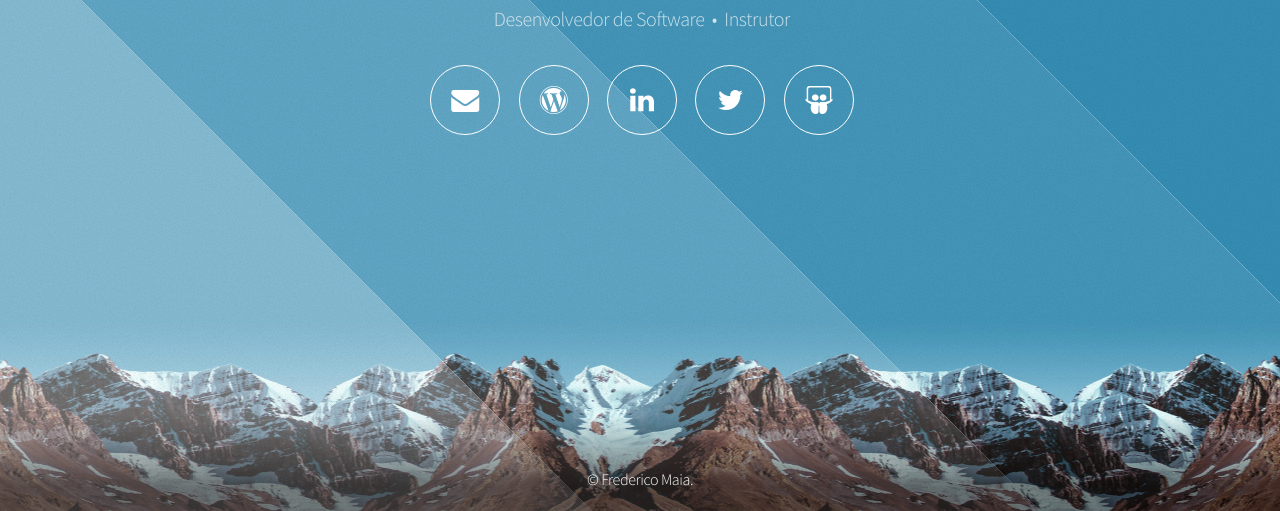
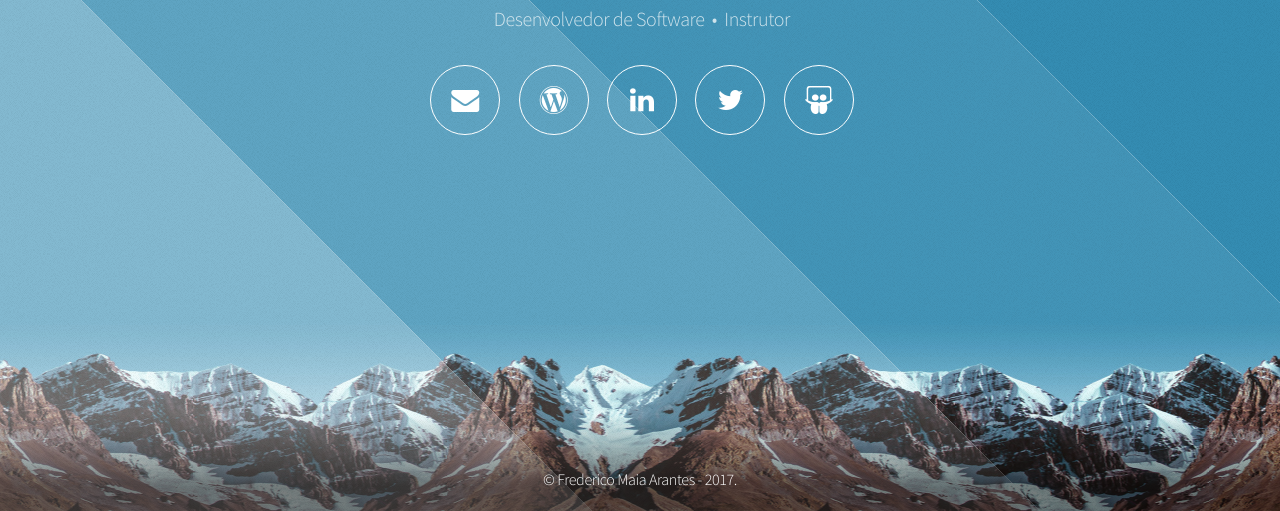
Before and after one commit to fredmaiaarantes/fredmaiaarantes.github.io, a plain HTML site: page index.html in a window 1280 px wide. Shown: the part 289-800 px from the top of the page. Drawn offline with nearby package versions, Linux system fonts and the light colour scheme.

Commit message:
Updating copyright.

```diff
--- a/index.html
+++ b/index.html
@@ -54,7 +54,7 @@
         </header>
         <footer id="footer">
             <span class="copyright">
-                <span>&copy; Frederico Maia.</span>
+                <span>&copy; Frederico Maia Arantes - 2017.</span>
             </span>
         </footer>
     </div>
```
